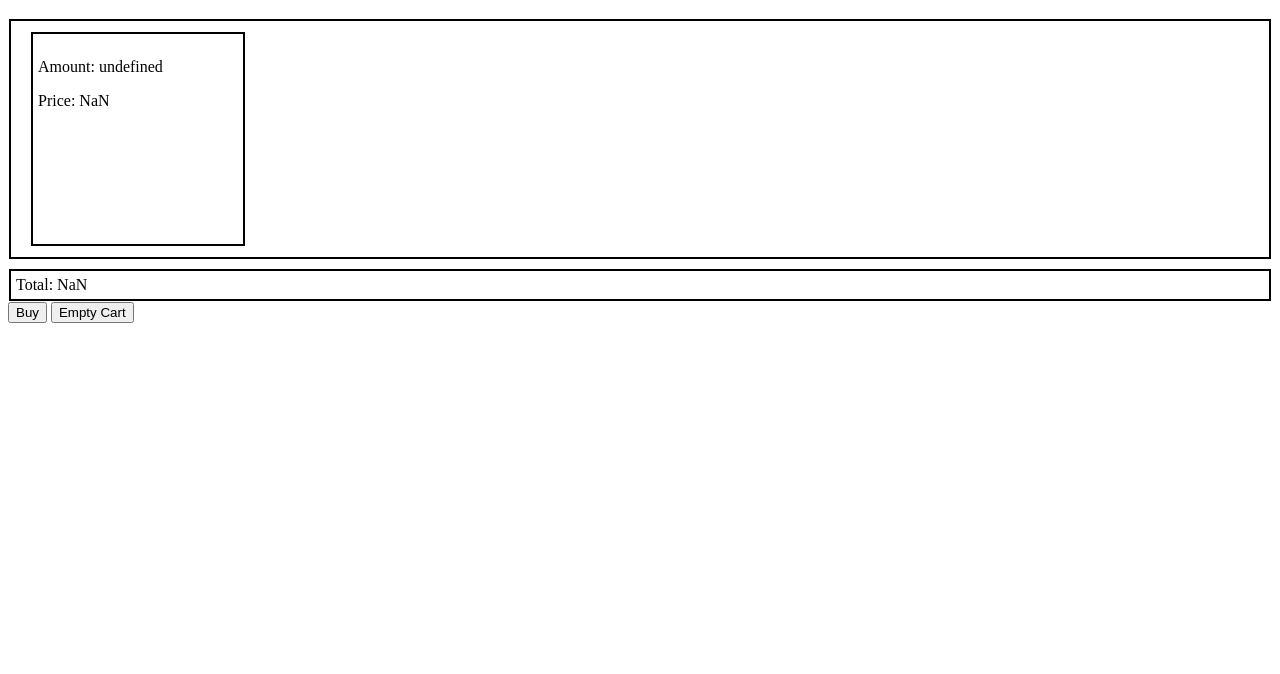
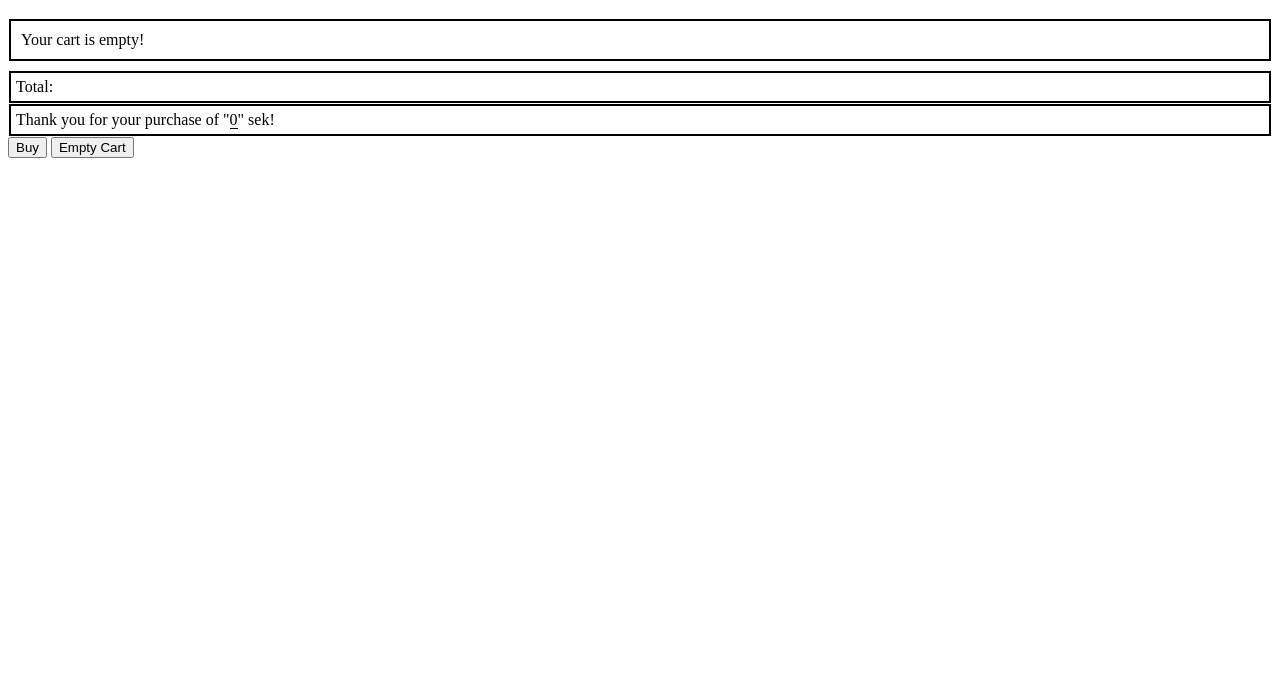
Before and after one commit to LeonTillberg/FE22-js2-mp3--Leon-Felix, a website with bundled scripts: page kundvagn.html in a window 1280 px wide. Both pictures are taken after a click on the button "Buy". Shown: the part 126-800 px from the top of the page. Built offline with nearby package versions, Linux system fonts and the light colour scheme.

Commit message:
Skapat en basic cart sida med alla funktioner förutom Firebase relaterade. Även animerat element

```diff
--- a/kundvagn.html
+++ b/kundvagn.html
@@ -29,6 +29,8 @@
     <div class="cart-total">
       Total: <span class="total-amount"></span>
     </div>
+
+    <div class="bye-message"></div>
 
     <button class="buy-button">Buy</button>
     <button class="empty-button">Empty Cart</button>
--- a/kundvagn.js
+++ b/kundvagn.js
@@ -1,18 +1,18 @@
+import anime from './node_modules/animejs/lib/anime.es.js'
 import { Cart } from './modules/Cart.js';
 // import { getCookie, setCookie } from './modules/cookie.js';
 
 let cookies = document.cookie;
 let cookieArray = cookies.split(';');
 const cartContainer = document.querySelector('.cart-items-container');
-
+const totalPrice = document.querySelector('.cart-total');
 let fullPrice = 0;
 
+if (cookieArray.length > 0 && cookieArray[0].trim() !== '') {
     for (var i = 0; i < cookieArray.length; i++) {
         var cookie = cookieArray[i].trim();
         var cookieName = cookie.split('=')[0];
         var cookieValue = cookie.split('=')[1];
-
-    console.log(cookieName + ': ' + cookieValue);
 
         const divs = document.createElement('div');
         cartContainer.append(divs);
@@ -31,12 +31,55 @@ for (var i = 0; i < cookieArray.length; i++) {
         divs.append(amount);
 
         const price = document.createElement('p');
-    const itemPrice = cookieValue*30;
-    price.innerText = 'Price: ' + itemPrice;        // Måste importa priset från firebase.
+        const itemPrice = cookieValue * 30;
+        price.innerText = 'Price: ' + itemPrice;        // Måste importa priser.
         divs.append(price);
 
         fullPrice += itemPrice;
     }
+    // Beräknar slutpriset:
+    totalPrice.innerText = 'Total: ' + fullPrice;
 
-const totalPrice = document.querySelector('.cart-total');
-totalPrice.innerText = 'Total: ' + fullPrice;
+}
+
+else {
+    cartContainer.innerHTML = 'Your cart is empty!';
+}
+
+const buyBtn = document.querySelector('.buy-button').addEventListener('click', function () {
+    const divs = document.querySelectorAll('.divs');
+    //Animation:
+    const spinAnimation = {
+        targets: divs,
+        rotate: '360deg',
+        duration: 1000,
+        easing: 'linear',
+    };
+    anime(spinAnimation);
+
+    const byePrice = JSON.stringify(fullPrice);
+    const message = `Thank you for your purchase of "<span class="total-price">${byePrice}</span>" sek!`;
+
+    const messageContainer = document.querySelector('.bye-message');
+    messageContainer.innerHTML = message;
+
+    // Delete cookies:
+    const cookies = document.cookie.split(';');
+    for (let i = 0; i < cookies.length; i++) {
+        const cookie = cookies[i];
+        const name = cookie.split('=')[0];
+        document.cookie = `${name}=; expires=Thu, 01 Jan 1970 00:00:00 UTC; path=/;`;
+    }
+    alert('Thank you for your purchase!');
+
+    // Start the animation:
+    anime(spinAnimation);
+
+    // Måste uppdatera firebase inventory:
+
+})
+
+const emptyBtn = document.querySelector('.empty-button').addEventListener('click', function () {
+    cartContainer.innerHTML = 'Your cart is empty!';
+    totalPrice.innerHTML = 'Total: ';
+})
--- a/style.css
+++ b/style.css
@@ -51,6 +51,10 @@ input[type="number"] {
     margin-top: 10px;
     margin-bottom: 10px;
     padding: 10px;
+}
+
+.total-price{
+    border-bottom: 1px solid black;
 }
 
 .divs{
```
Lines whose indentation alone changed are shown as unchanged.
